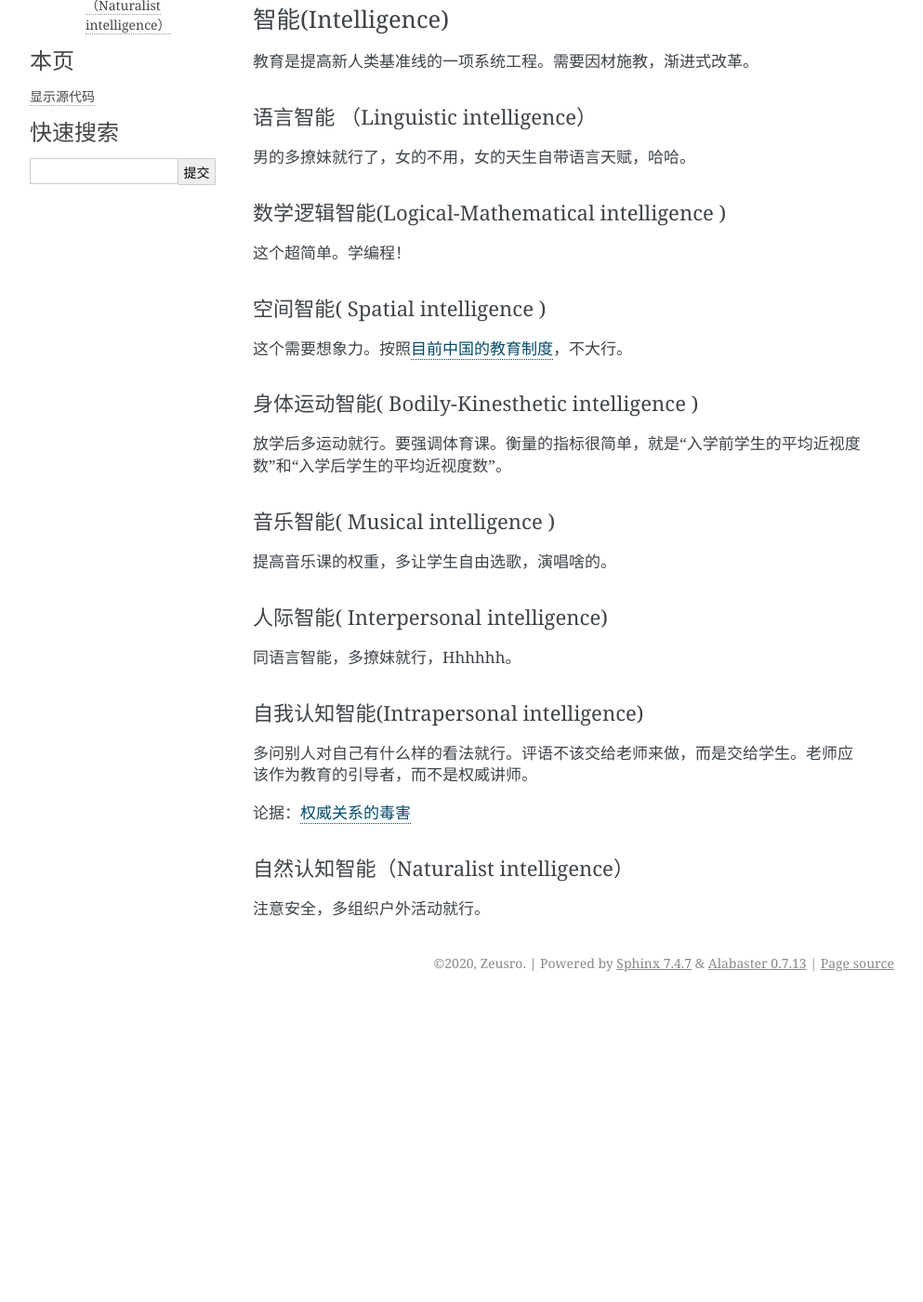
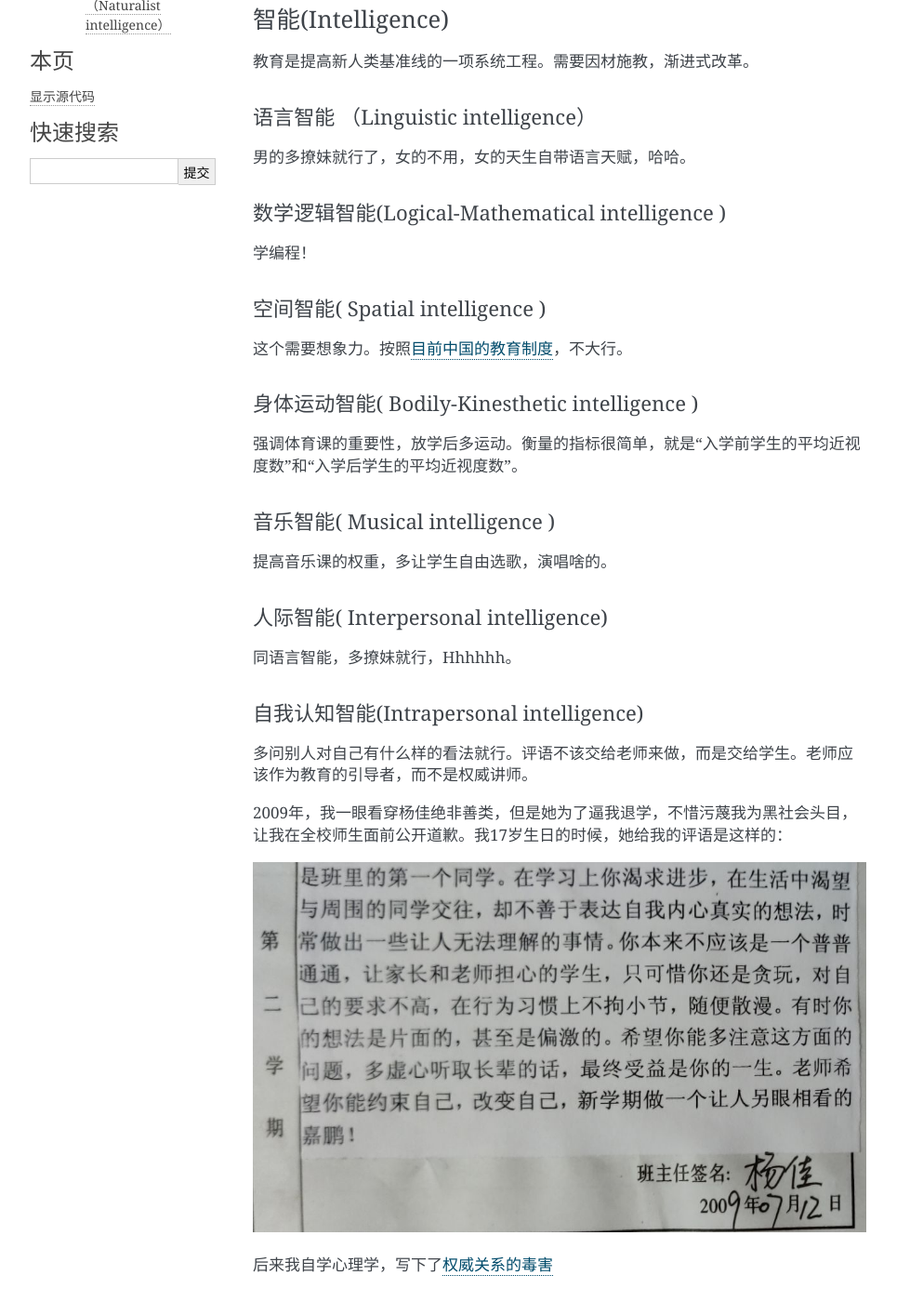
Before and after one commit to zeusro/God-Theory, a Sphinx documentation site: the page built from source/chapter_0.md, in a window 1280 px wide and 1400 px high, scrolled down 687 px. Shown: the whole window at 93% size, without its empty margins (148-1141 px from the left). Built offline with Sphinx 7.4.7, drawn with Linux system fonts in a browser that asks for light colours; before the commit the page ends 1762 px from its top, so only the background shows below that.

Commit message:
Wed Jun 24 08:20:13 CST 2020

```diff
--- a/source/chapter_0.md
+++ b/source/chapter_0.md
@@ -29,7 +29,7 @@
 
 #### 数学逻辑智能(Logical-Mathematical intelligence )
 
-这个超简单。学编程！
+学编程！
 
 #### 空间智能( Spatial intelligence )
 
@@ -37,7 +37,7 @@
 
 #### 身体运动智能( Bodily-Kinesthetic intelligence )
 
-放学后多运动就行。要强调体育课。衡量的指标很简单，就是“入学前学生的平均近视度数”和“入学后学生的平均近视度数”。
+强调体育课的重要性，放学后多运动。衡量的指标很简单，就是“入学前学生的平均近视度数”和“入学后学生的平均近视度数”。
 
 #### 音乐智能( Musical intelligence )
 
@@ -51,7 +51,11 @@
 
 多问别人对自己有什么样的看法就行。评语不该交给老师来做，而是交给学生。老师应该作为教育的引导者，而不是权威讲师。
 
-论据：[权威关系的毒害](https://zhuanlan.zhihu.com/p/143016953)
+2009年，我一眼看穿杨佳绝非善类，但是她为了逼我退学，不惜污蔑我为黑社会头目，让我在全校师生面前公开道歉。我17岁生日的时候，她给我的评语是这样的：
+
+![image](images/yang.jpg)
+
+后来我自学心理学，写下了[权威关系的毒害](https://zhuanlan.zhihu.com/p/143016953)
 
 #### 自然认知智能（Naturalist intelligence）
 
```
Also changed, not shown: source/chapter_2.md (+3 -2 lines), source/images/yang.jpg (added).
